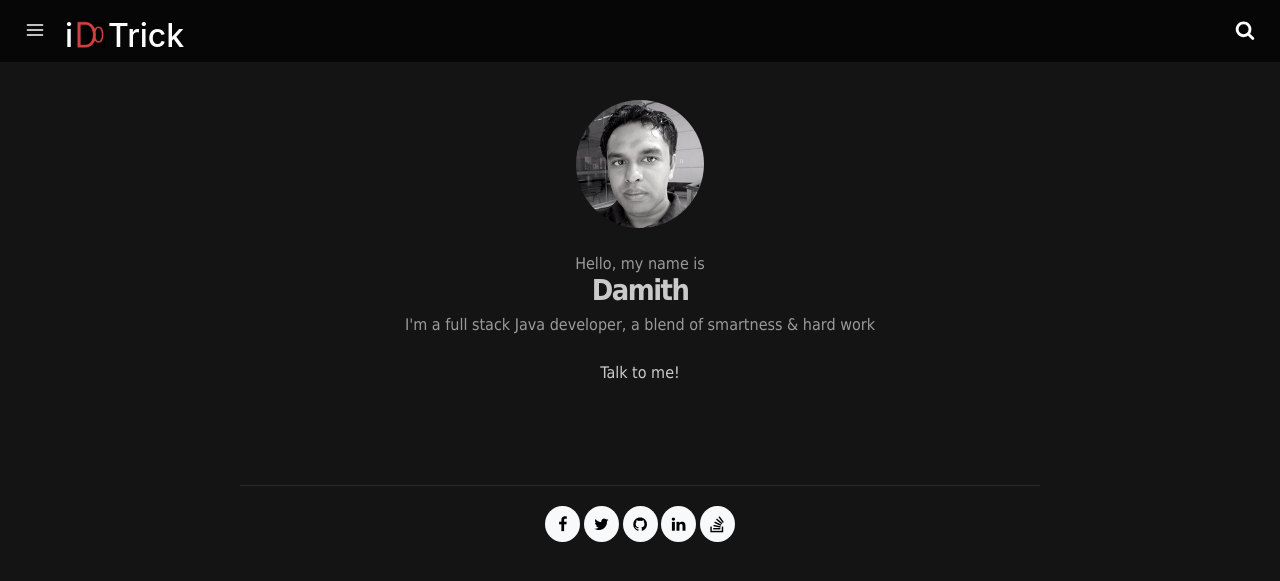
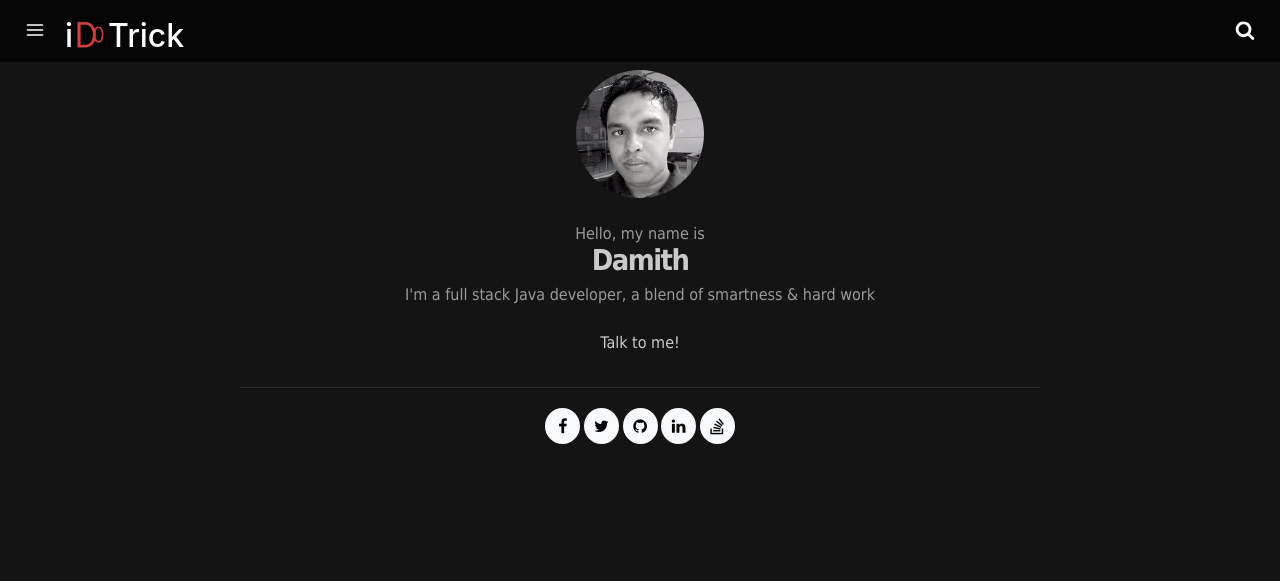
Before and after one commit to idotrick/idotrick.github.io, a Jekyll site: the page built from index.md, in a window 1280 px wide. Shown: the top 581 px of the page. Built offline with Jekyll 4.4.1, drawn with Linux system fonts in a browser that asks for light colours.

Commit message:
Update custom.css

```diff
--- a/assets/css/custom.css
+++ b/assets/css/custom.css
@@ -1,10 +1,14 @@
+footer {
+    margin-top: 2rem!important;
+}
+
 .profile-desc {
     font-family: MontSerrat,Tahoma,Arial,sans-serif;
     color: #9a9a9a;
     width: 100%;
     text-align: center;
     position: relative;
-    padding-top: 100px;
+    padding-top: 70px;
     padding-left: 20px;
     padding-right: 20px;
 }
```
